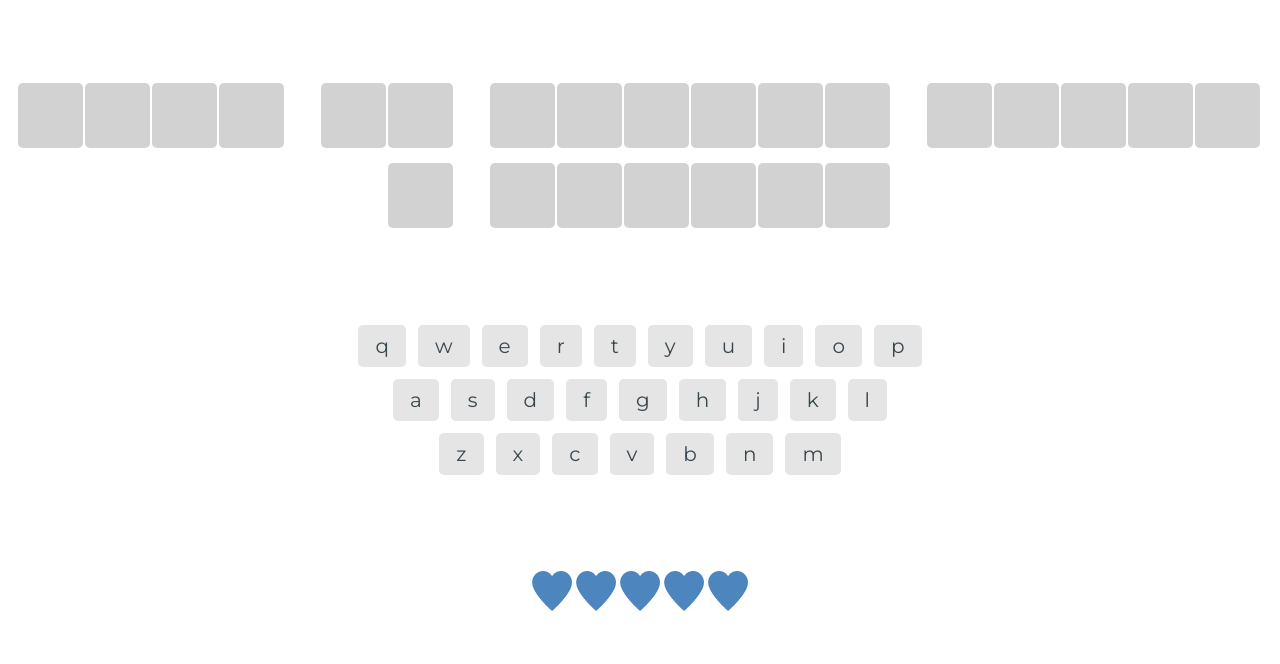
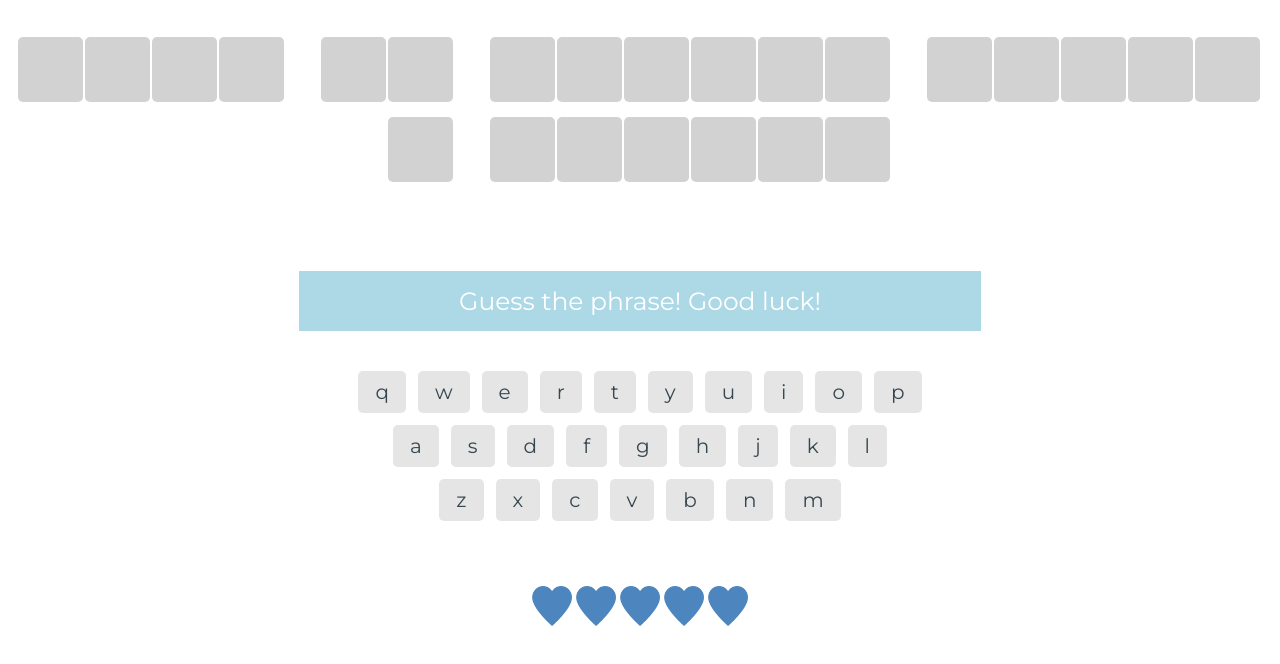
Before and after one commit to crooks-s/oop_game-v2, a plain HTML site: page index.html in a window 1280 px wide. Both pictures are taken after a click on the button "Start Game". Shown: the part 140-804 px from the top of the page. Drawn offline with Linux system fonts and the light colour scheme.

Commit message:
add message to display for player

```diff
--- a/css/styles.css
+++ b/css/styles.css
@@ -86,6 +86,27 @@ button {
 #scoreboard ol li img {
   height: 40px;
   width: 40px;
+}
+
+#container {
+  background-color: lightblue;
+  margin: 40px auto 0 auto;
+  padding: 15px 160px;
+}
+
+#ingame-message {
+  display: flex;
+  justify-content: center;
+  font-size: 25px;
+  color: white;
+}
+
+.incorrect {
+  background-color: #f5785f;
+}
+
+.correct {
+  background-color: #78CF82;
 }
 
 /* Title */
--- a/index.html
+++ b/index.html
@@ -23,6 +23,11 @@
 
 			<div id="phrase" class="section">
 				<ul></ul>
+			</div>
+
+			<div id="container">
+				<div id="ingame-message">
+				</div>
 			</div>
 
 			<div id="qwerty" class="section">
--- a/js/Game.js
+++ b/js/Game.js
@@ -48,6 +48,10 @@ class Game {
             }
         }
 
+        // reset ingame message
+        document.querySelector('#container').style.backgroundColor = 'lightblue';
+        document.querySelector('#ingame-message').textContent = 'Guess the phrase! Good luck!';
+
     }
 
     // get a random phrase from phrases array
@@ -85,6 +89,13 @@ class Game {
             } else {
                 hitKey.classList.add('chosen');
                 this.activePhrase.showMatchedLetter();
+
+
+                // add message to give player when guessed correct
+                document.querySelector('#container').style.backgroundColor = '#78CF82';
+                document.querySelector('#ingame-message').textContent = 'You got it right!';
+
+
                 if( this.checkForWin() ){
                     this.gameOver();
                 }
@@ -105,6 +116,10 @@ class Game {
                 break;
             }
         }
+
+        // add message to give player when heart lost
+        document.querySelector('#container').style.backgroundColor = '#f5785f';
+        document.querySelector('#ingame-message').textContent = 'Sorry, try agin...';
 
         this.missed += 1;
         if (this.missed === 5) {
```
